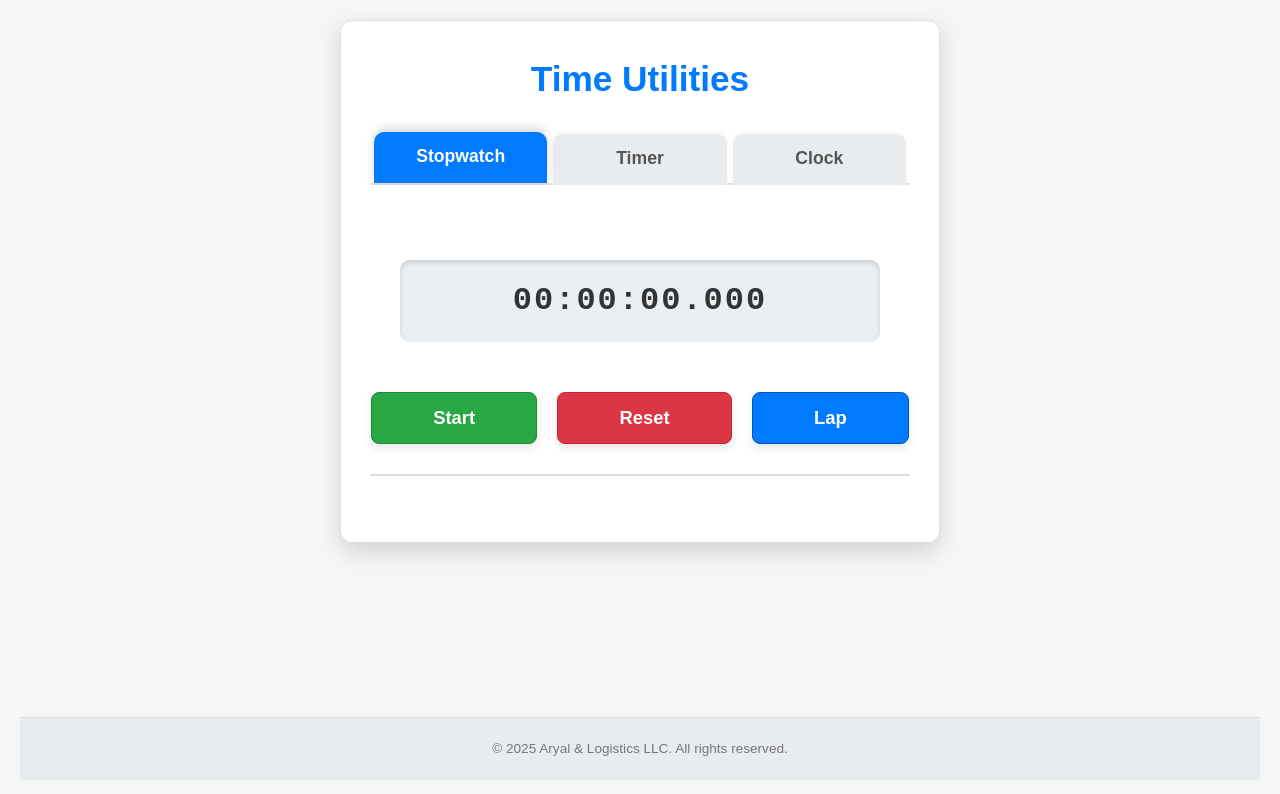
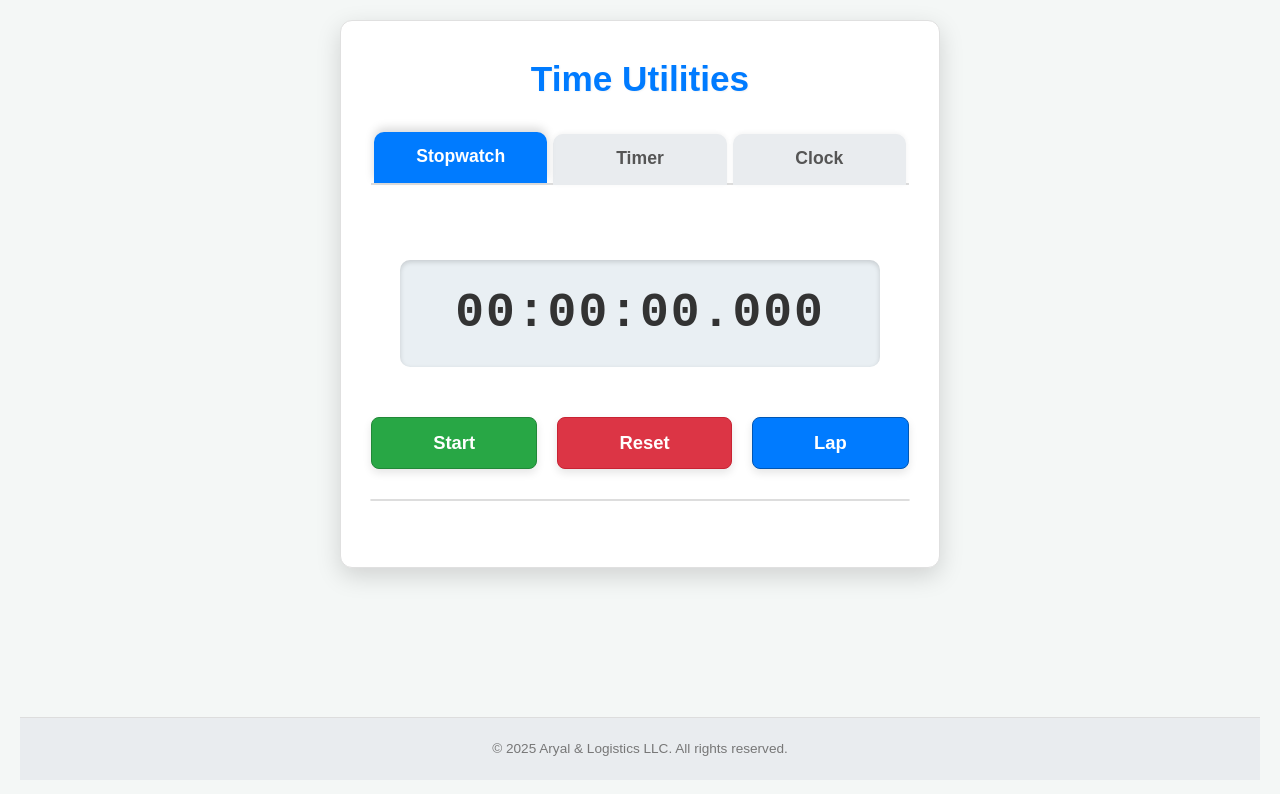
Before and after one commit to saryal10/clock, a plain HTML site: page index.html in a window 1280 px wide. Drawn offline with Linux system fonts and the light colour scheme.

Commit message:
Update time-utilities.css

```diff
--- a/time-utilities.css
+++ b/time-utilities.css
@@ -99,7 +99,7 @@ h1 {
 /* Display for Time/Stopwatch/Timer */
 .display-time {
     font-family: 'Courier New', monospace; /* Digital font */
-    font-size: 2em; /* Decreased to half (from 4em) */
+    font-size: 3em; /* Decreased to half (from 4em) */
     font-weight: bold;
     color: #333;
     margin: 25px 0; /* Increased spacing */
```
